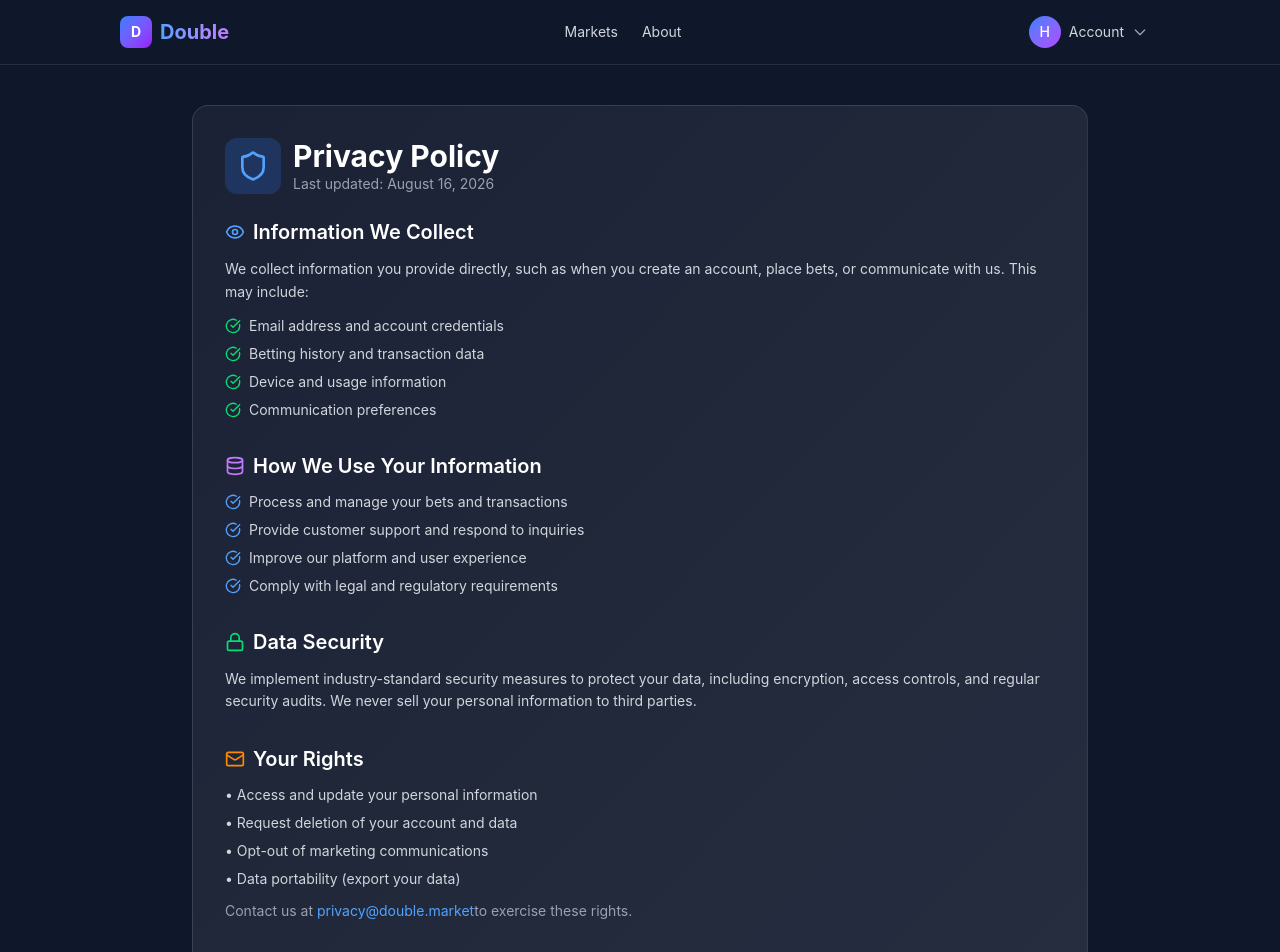
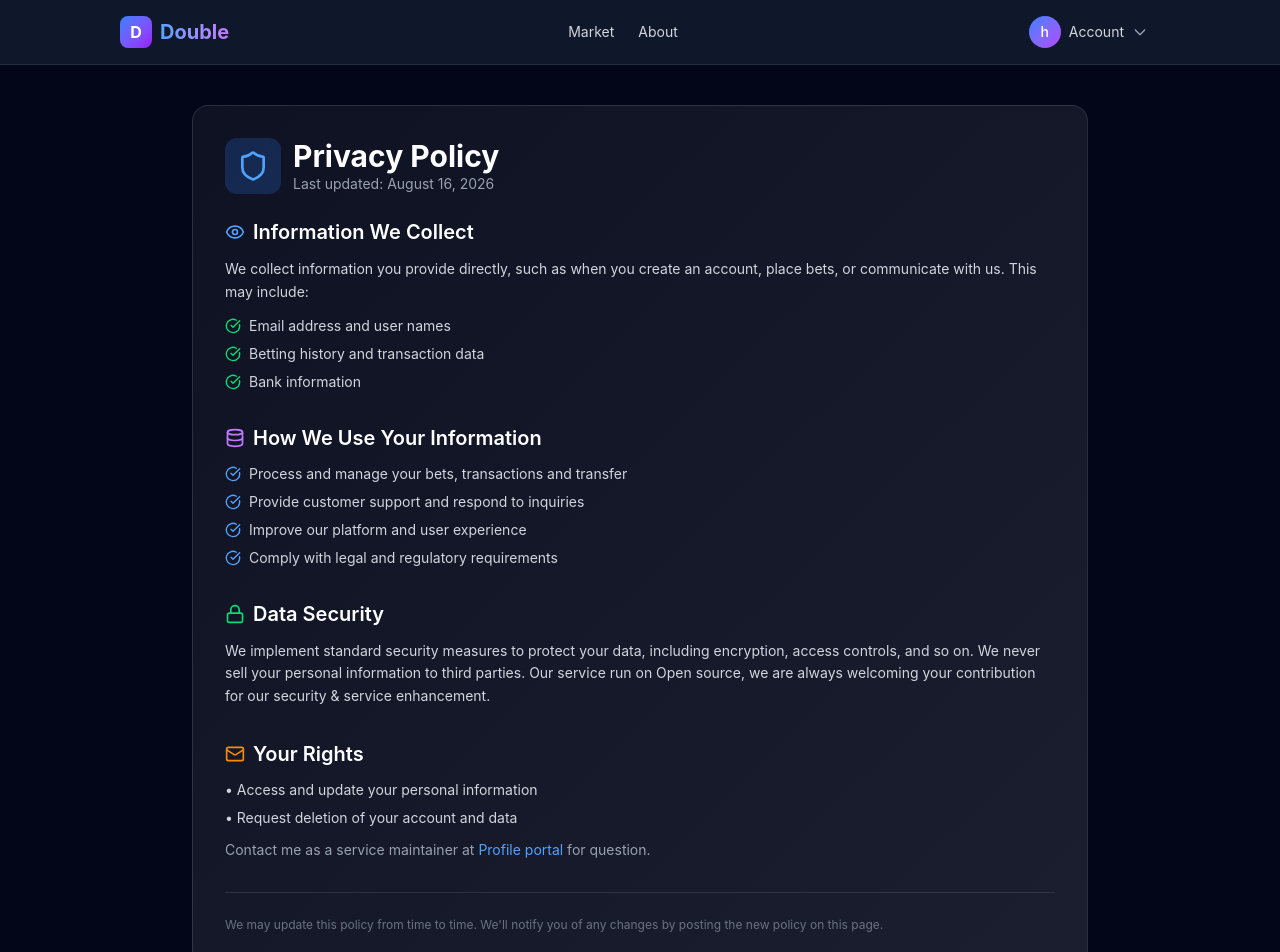
Before and after one commit to hibiki-shibata/double.frontend, a React (Vite) app: page /privacy in a window 1280 px wide. Shown: the top 952 px of the page. Built offline with nearby package versions, Linux system fonts and the light colour scheme.

Commit message:
Edit service-info texts

```diff
--- a/src/App.tsx
+++ b/src/App.tsx
@@ -1,33 +1,10 @@
-// import { Footer } from './components/Footer'
-// import { Header } from './components/Header'
-// import type { ReactNode } from 'react'
-
-
-// // App.tsx
-// function App({ children }: { children: ReactNode }) {
-//   return (
-//     <div className='min-h-screen bg-slate-900 text-white'>
-//       <div className="fixed inset-0 bg-gradient-to-br from-slate-900 via-slate-800 to-slate-900 -z-10" />
-//       <Header />
-//       <main className='px-4 sm:px-6 lg:px-8 py-10 '>
-//         {/* pt-20 accounts for header height (16 = 4rem) */}
-//         {children}
-//       </main>
-//       <Footer />
-//     </div>
-//   )
-// }
-
-// export default App
-
 import { Outlet } from 'react-router'
 import { Header } from './components/Header'
 import { Footer } from './components/Footer'
 
 export default function App() {
   return (
-    <div className='min-h-screen bg-slate-900 text-white'>
-      <div className="fixed inset-0 bg-gradient-to-br from-slate-900 via-slate-800 to-slate-900 -z-10" />
+    <div className='min-h-screen bg-slate-950 text-white'>
       <Header />
       <main className='px-4 sm:px-6 lg:px-8 py-10 '>
         <Outlet />
--- a/src/components/Header.tsx
+++ b/src/components/Header.tsx
@@ -1,18 +1,44 @@
-import { History, LogOut, SettingsIcon, User, Wallet } from 'lucide-react';
+import { History, LogOut, SettingsIcon, User, Wallet, type LucideIcon } from 'lucide-react';
 import { useState } from 'react';
 import { useNavigate } from 'react-router';
+
+type MenuItems = {
+    Icon?: LucideIcon,
+    label: string,
+    href: string
+}
+
+const accountMenuItems: MenuItems[] = [
+    { Icon: User, label: "Profile", href: "/settings" },
+    { Icon: Wallet, label: "Wallet", href: "/settings" },
+    { Icon: History, label: "History", href: "/settings" },
+    { Icon: SettingsIcon, label: "Settings", href: "/settings" },
+]
+
+const menuItems: MenuItems[] = [
+    { label: "Market", href: "/" },
+    { label: "About", href: "about" },
+]
+
 
 export function Header() {
     const [isMobileMenuOpen, setIsMobileMenuOpen] = useState(false);
     const [isLoggedIn, setIsLoggedIn] = useState(true);
+    const [isDropdownOpen, setIsDropdownOpen] = useState(false);
     const navigate = useNavigate();
-    const [isDropdownOpen, setIsDropdownOpen] = useState(false);
 
     const handleLogout = async () => {
         // await logout();
         navigate('/');
         setIsDropdownOpen(false);
-    };
+    }
+
+    // example delete later
+    const user = {
+        id: "1",
+        name: "hibiki shibata",
+        emailAddress: "hibiki@example.com",
+    }
 
 
     return (
@@ -21,24 +47,19 @@ export function Header() {
                 <div className='flex items-center justify-between h-16'>
                     {/* Logo */}
                     <div className='flex items-center gap-2'>
-                        <div className='w-8 h-8 rounded-lg bg-gradient-to-br from-blue-500 to-purple-600 flex items-center justify-center font-bold text-sm'>
-                            D
-                        </div>
+                        <div className='w-8 h-8 rounded-lg bg-gradient-to-br from-blue-500 to-purple-600 flex items-center justify-center font-bold'>D</div>
                         <h1 className='text-xl font-bold bg-gradient-to-r from-blue-400 to-purple-400 bg-clip-text text-transparent'>
-                            <a href='/'>
-                                Double
-                            </a>
+                            <a href='/'>Double</a>
                         </h1>
                     </div>
 
-                    {/* Desktop Navigation */}
+                    {/* Desktop Center Navigation */}
                     <nav className='hidden md:flex items-center gap-6'>
-                        <a href="/" className='text-sm text-gray-300 hover:text-white transition-colors'>
-                            Markets
+                        {menuItems.map((item: MenuItems) => (
+                            <a href={item.href} className='text-sm text-gray-300 hover:text-white transition-colors'>
+                                {item.label}
                             </a>
-                        <a href="/about" className='text-sm text-gray-300 hover:text-white transition-colors'>
-                            About
-                        </a>
+                        ))}
                     </nav>
 
                     <div className="flex items-center gap-3">
@@ -51,15 +72,10 @@ export function Header() {
                                         className="flex items-center gap-2 px-3 py-2 rounded-lg hover:bg-white/10 transition-colors"
                                     >
                                         <div className="w-8 h-8 rounded-full bg-gradient-to-br from-blue-500 to-purple-500 flex items-center justify-center text-sm font-medium text-white">
-                                            H
+                                            {user.name.charAt(0)}
                                         </div>
                                         <span className="text-sm text-gray-300">Account</span>
-                                        <svg
-                                            className={`w-4 h-4 text-gray-400 transition-transform ${isDropdownOpen ? 'rotate-180' : ''}`}
-                                            fill="none"
-                                            stroke="currentColor"
-                                            viewBox="0 0 24 24"
-                                        >
+                                        <svg className={`w-4 h-4 text-gray-400 transition-transform ${isDropdownOpen ? 'rotate-180' : ''}`} fill="none" stroke="currentColor" viewBox="0 0 24 24">
                                             <path strokeLinecap="round" strokeLinejoin="round" strokeWidth={2} d="M19 9l-7 7-7-7" />
                                         </svg>
                                     </button>
@@ -71,42 +87,19 @@ export function Header() {
                                                 <p className="text-sm font-medium text-white">Hibiki Shibata</p>
                                                 <p className="text-xs text-gray-400">hibiki@example.com</p>
                                             </div>
-                                            <a href='/settings'>
+                                            {accountMenuItems.map((item: MenuItems) => (
+                                                <a key={item.href} href={item.href}>
                                                     <div
                                                         onClick={() => setIsDropdownOpen(false)}
                                                         className="flex items-center gap-3 px-4 py-2.5 text-sm text-gray-300 hover:bg-white/5 hover:text-white transition-colors"
                                                     >
-                                                    <User className="w-4 h-4" />
-                                                    Profile
+                                                        {item.Icon && <item.Icon className="w-4 h-4" />}
+                                                        {item.label}
                                                     </div>
                                                 </a>
-                                            <a href='/settings'>
-                                                <div
-                                                    onClick={() => setIsDropdownOpen(false)}
-                                                    className="flex items-center gap-3 px-4 py-2.5 text-sm text-gray-300 hover:bg-white/5 hover:text-white transition-colors"
-                                                >
-                                                    <Wallet className="w-4 h-4" />
-                                                    Wallet
-                                                </div>
-                                            </a>
-                                            <a href='/settings'>
-                                                <div
-                                                    onClick={() => setIsDropdownOpen(false)}
-                                                    className="flex items-center gap-3 px-4 py-2.5 text-sm text-gray-300 hover:bg-white/5 hover:text-white transition-colors"
-                                                >
-                                                    <History className="w-4 h-4" />
-                                                    History
-                                                </div>
-                                            </a>
-                                            <a href='/settings'>
-                                                <div
-                                                    onClick={() => setIsDropdownOpen(false)}
-                                                    className="flex items-center gap-3 px-4 py-2.5 text-sm text-gray-300 hover:bg-white/5 hover:text-white transition-colors"
-                                                >
-                                                    <SettingsIcon className="w-4 h-4" />
-                                                    Settings
-                                                </div>
-                                            </a>
+                                            ))
+                                            }
+
                                             <button
                                                 onClick={handleLogout}
                                                 className="w-full flex items-center gap-3 px-4 py-2.5 text-sm text-red-400 hover:bg-red-500/10 hover:text-red-300 transition-colors border-t border-white/10"
@@ -121,25 +114,20 @@ export function Header() {
                                 {/* Mobile User Icon */}
                                 <button
                                     onClick={() => setIsDropdownOpen(!isDropdownOpen)}
-                                    className="sm:hidden p-2 rounded-lg hover:bg-white/10 transition-colors"
+                                    className="sm:hidden p-2 rounded-lg transition-colors"
                                 >
                                     <div className="w-8 h-8 rounded-full bg-gradient-to-br from-blue-500 to-purple-500 flex items-center justify-center text-sm font-medium text-white">
-                                        H
+                                        {user.name.charAt(0)}
                                     </div>
                                 </button>
                             </>
                         ) : (
                             // Auth Buttons (Logged Out)
                             <div className="flex items-center gap-3">
-                                <div
-                                    className="hidden sm:inline-block px-4 py-2 text-sm font-medium text-gray-300 hover:text-white transition-colors"
-                                >
+                                <div className="hidden sm:inline-block px-4 py-2 text-sm font-medium text-gray-300 hover:text-white transition-colors">
                                     <a href='/auth'>Log in</a>
                                 </div>
-                                <div
-
-                                    className="px-4 py-2 text-sm font-medium bg-gradient-to-r from-blue-500 to-purple-500 rounded-lg hover:shadow-lg hover:shadow-purple-500/25 transition-all duration-200 hover:scale-105"
-                                >
+                                <div className="px-4 py-2 text-sm font-medium bg-gradient-to-r from-blue-500 to-purple-500 rounded-lg hover:shadow-lg hover:shadow-purple-500/25 transition-all duration-200 hover:scale-105">
                                     <a href='/auth'>Sign Up</a>
                                 </div>
                             </div>
@@ -148,8 +136,7 @@ export function Header() {
                         {/* Mobile Menu Toggle - Always visible */}
                         <button
                             onClick={() => setIsMobileMenuOpen(!isMobileMenuOpen)}
-                            className="md:hidden p-2 rounded-lg hover:bg-white/10 transition-colors"
-                            aria-label="Toggle menu"
+                            className="sm:hidden p-2 rounded-lg hover:bg-white/10 transition-colors"
                         >
                             <svg className="w-6 h-6" fill="none" stroke="currentColor" viewBox="0 0 24 24">
                                 {isMobileMenuOpen ? (
@@ -165,51 +152,18 @@ export function Header() {
                 {/* Mobile Menu */}
                 {isMobileMenuOpen && (
                     <div className="md:hidden py-4 border-t border-white/10 space-y-3">
-                        <div
-                            onClick={() => setIsMobileMenuOpen(false)}
-                            className="block px-3 py-2 rounded-lg text-gray-300 hover:bg-white/10 hover:text-white transition-colors"
-                        >
-                            Markets
-                        </div>
-                        {isLoggedIn && (
-                            <div
-                                onClick={() => setIsMobileMenuOpen(false)}
-                                className="block px-3 py-2 rounded-lg text-gray-300 hover:bg-white/10 hover:text-white transition-colors"
-                            >
-                                Account
-                            </div>
-                        )}
-                        <div
-                            onClick={() => setIsMobileMenuOpen(false)}
-                            className="block px-3 py-2 rounded-lg text-gray-300 hover:bg-white/10 hover:text-white transition-colors"
-                        >
-                            About
-                        </div>
-                        {!isLoggedIn && (
-                            <>
-                                <a href='/auth'>
-                                    <div
-                                        onClick={() => setIsMobileMenuOpen(false)}
-                                        className="block px-3 py-2 rounded-lg text-gray-300 hover:bg-white/10 hover:text-white transition-colors"
-                                    >
-                                        Log in
+                        {menuItems.map((item: MenuItems) => (
+                            <a href={item.href} onClick={() => setIsMobileMenuOpen(false)}>
+                                <div className="block px-3 py-2 rounded-lg text-gray-300 hover:bg-white/10 hover:text-white transition-colors">
+                                    {item.label}
                                 </div>
                             </a>
-                                <a href='/auth'>
-                                    <div
-                                        onClick={() => setIsMobileMenuOpen(false)}
-                                        className="block px-3 py-2 rounded-lg bg-gradient-to-r from-blue-500 to-purple-500 text-white text-center"
-                                    >
-                                        Sign Up
-                                    </div>
-                                </a>
-                            </>
-                        )}
+                        ))}
                         {isLoggedIn && (
                             <button
                                 onClick={() => {
-                                    handleLogout();
-                                    setIsMobileMenuOpen(false);
+                                    handleLogout()
+                                    setIsMobileMenuOpen(false)
                                 }}
                                 className="block w-full text-left px-3 py-2 rounded-lg text-red-400 hover:bg-red-500/10 hover:text-red-300 transition-colors"
                             >
@@ -218,7 +172,6 @@ export function Header() {
                         )}
                     </div>
                 )}
-
             </div>
         </header >
     );
--- a/src/features/service-info/Privacy.tsx
+++ b/src/features/service-info/Privacy.tsx
@@ -28,7 +28,7 @@ export function Privacy() {
             <ul className="space-y-2 text-sm">
               <li className="flex items-start gap-2">
                 <CheckCircle className="w-4 h-4 text-green-400 mt-0.5 flex-shrink-0" />
-                <span>Email address and account credentials</span>
+                <span>Email address and user names</span>
               </li>
               <li className="flex items-start gap-2">
                 <CheckCircle className="w-4 h-4 text-green-400 mt-0.5 flex-shrink-0" />
@@ -36,11 +36,7 @@ export function Privacy() {
               </li>
               <li className="flex items-start gap-2">
                 <CheckCircle className="w-4 h-4 text-green-400 mt-0.5 flex-shrink-0" />
-                <span>Device and usage information</span>
-              </li>
-              <li className="flex items-start gap-2">
-                <CheckCircle className="w-4 h-4 text-green-400 mt-0.5 flex-shrink-0" />
-                <span>Communication preferences</span>
+                <span>Bank information</span>
               </li>
             </ul>
           </section>
@@ -53,7 +49,7 @@ export function Privacy() {
             <ul className="space-y-2 text-sm">
               <li className="flex items-start gap-2">
                 <CheckCircle className="w-4 h-4 text-blue-400 mt-0.5 flex-shrink-0" />
-                <span>Process and manage your bets and transactions</span>
+                <span>Process and manage your bets, transactions and transfer</span>
               </li>
               <li className="flex items-start gap-2">
                 <CheckCircle className="w-4 h-4 text-blue-400 mt-0.5 flex-shrink-0" />
@@ -76,9 +72,10 @@ export function Privacy() {
               Data Security
             </h2>
             <p className="text-sm leading-relaxed">
-              We implement industry-standard security measures to protect your data,
-              including encryption, access controls, and regular security audits.
+              We implement standard security measures to protect your data,
+              including encryption, access controls, and so on.
               We never sell your personal information to third parties.
+              Our service run on Open source, we are always welcoming your contribution for our security & service enhancement.
             </p>
           </section>
 
@@ -90,12 +87,10 @@ export function Privacy() {
             <ul className="space-y-2 text-sm">
               <li>• Access and update your personal information</li>
               <li>• Request deletion of your account and data</li>
-              <li>• Opt-out of marketing communications</li>
-              <li>• Data portability (export your data)</li>
             </ul>
             <p className="mt-3 text-sm text-gray-400">
-              Contact us at <a href="mailto:privacy@double.market" className="text-blue-400 hover:underline">privacy@double.market</a>
-              to exercise these rights.
+              Contact me as a service maintainer at <a href="https://hibiki-shibata.github.io/" className="text-blue-400 hover:underline">Profile portal </a>
+               for question.
             </p>
           </section>
 
--- a/src/features/service-info/Terms.tsx
+++ b/src/features/service-info/Terms.tsx
@@ -26,8 +26,7 @@ export function Terms() {
                             1. Acceptance of Terms
                         </h2>
                         <p className="text-sm leading-relaxed">
-                            By using Double Market, you agree to these terms. If you don't agree, please
-                            don't use our services. We may update these terms occasionally - changes will
+                            By using Double Market, you agree to these terms. We may update these terms occasionally - changes will
                             be posted on this page.
                         </p>
                     </section>
@@ -127,7 +126,7 @@ export function Terms() {
                         <div className="flex flex-col sm:flex-row items-start sm:items-center justify-between gap-4 text-xs text-gray-500">
                             <div className="flex items-center gap-2">
                                 <Mail className="w-4 h-4" />
-                                <span>Questions? Contact us at <a href="mailto:legal@double.market" className="text-blue-400 hover:underline">legal@double.market</a></span>
+                                <span>Questions? Contact us at <a href="https://hibiki-shibata.github.io/" className="text-blue-400 hover:underline">Maintainer portal</a></span>
                             </div>
                             <span>© {new Date().getFullYear()} Double Market</span>
                         </div>
```
Also changed, not shown: src/features/service-info/About.tsx (+14 -15 lines). Lines whose indentation alone changed are shown as unchanged.
